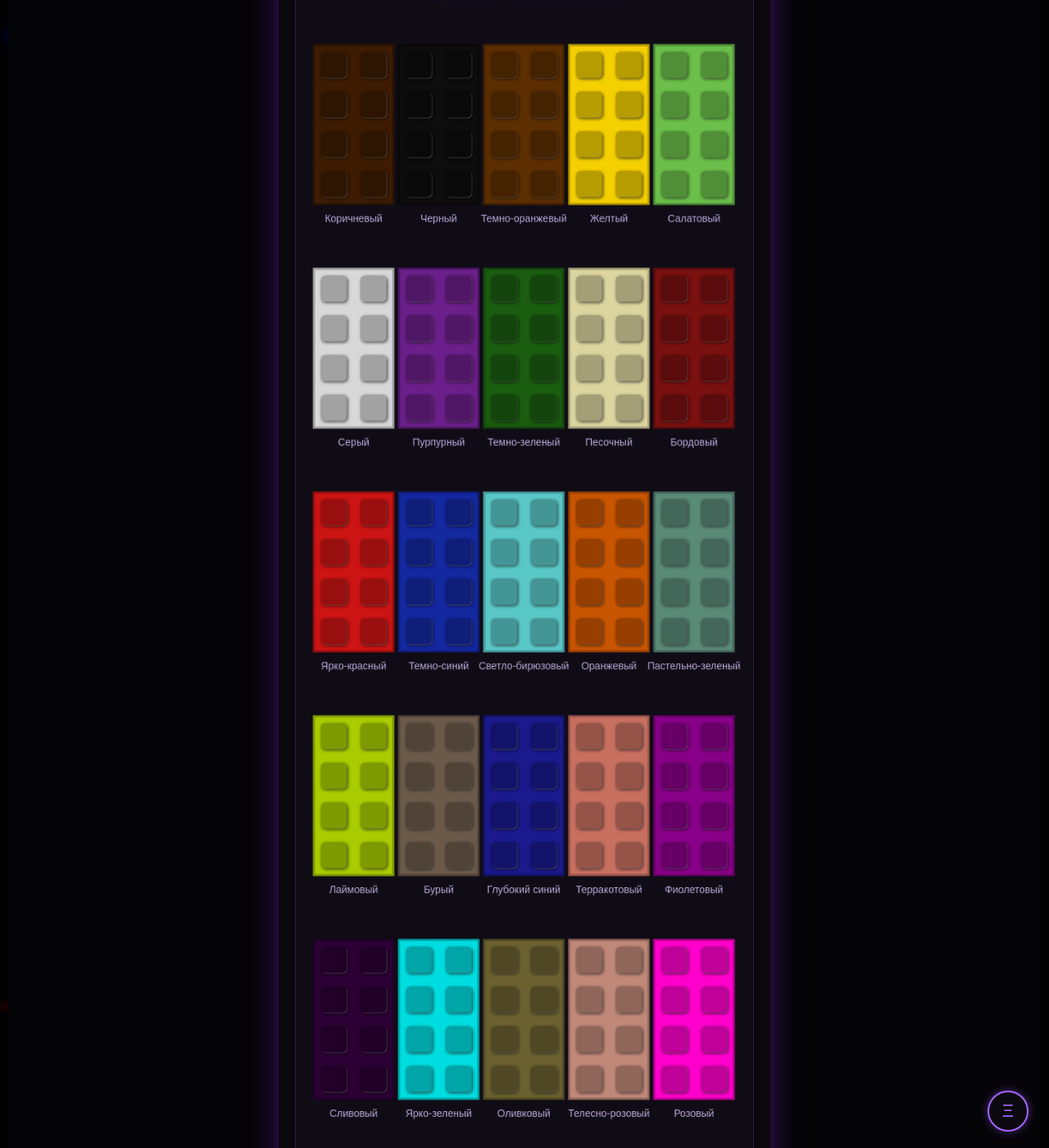
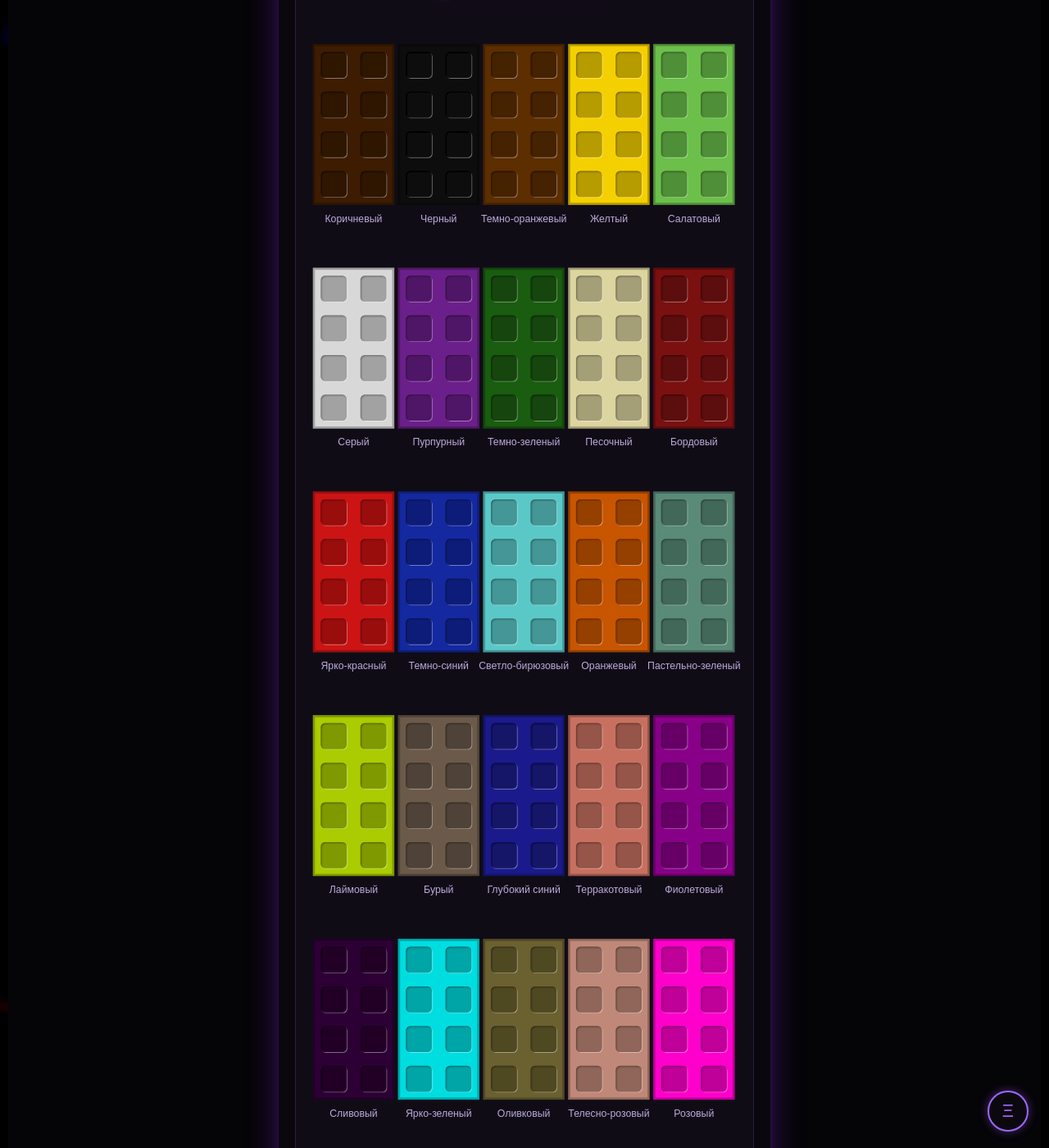
Before and after one commit to kpblm4ik/a51bfcts_wikipedia, a Jekyll site: the page built from summoncoil.md, in a window 1280 px wide and 1400 px high, scrolled down 1303 px. Shown: the whole window at 82% size. Built offline with Jekyll 4.4.1, drawn with Linux system fonts in a browser that asks for light colours; some of the changed lines change nothing that is shown; some of the changed text lies outside the part shown.

Commit message:
Update summoncoil.md

```diff
--- a/summoncoil.md
+++ b/summoncoil.md
@@ -16,7 +16,7 @@
     <h3 style="color: #ffffff; text-align: center; text-shadow: 0 0 15px #a066ff, 0 0 5px rgba(138, 43, 226, 0.8); margin-bottom: 20px;">
         🎨 База цветов кубиков
     </h3>
-    <canvas id="coilsCanvas" width="600" style="display: block; margin: 0 auto; max-width: 100%; height: auto;"></canvas>
+    <div id="svgContainer" style="width: 100%; max-width: 600px; margin: 0 auto;"></div>
 </div>
 
 <script>
@@ -56,41 +56,43 @@
     { hex: "#4477CC", name: "Джинсовый" }
 ];
 
-const canvas = document.getElementById('coilsCanvas');
-const ctx = canvas.getContext('2d');
-
 function adjustColor(hex, factor) {
     let r = parseInt(hex.slice(1, 3), 16);
     let g = parseInt(hex.slice(3, 5), 16);
     let b = parseInt(hex.slice(5, 7), 16);
-    if (factor < 1) {
-        r = Math.max(0, Math.floor(r * factor));
-        g = Math.max(0, Math.floor(g * factor));
-        b = Math.max(0, Math.floor(b * factor));
-    } else {
-        const f = factor - 1;
-        r = Math.min(255, Math.floor(r + (255 - r) * f));
-        g = Math.min(255, Math.floor(g + (255 - g) * f));
-        b = Math.min(255, Math.floor(b + (255 - b) * f));
-    }
+    r = Math.max(0, Math.floor(r * factor));
+    g = Math.max(0, Math.floor(g * factor));
+    b = Math.max(0, Math.floor(b * factor));
     return `rgb(${r}, ${g}, ${b})`;
 }
 
 const STUD = 55;
 const BRICK_W = 2 * STUD;
 const BRICK_H = 4 * STUD;
-const TEXT_SPACE = 40; // Место под текст под каждым кубиком
+const TEXT_SPACE = 40;
 const COLS = 5;
 
-const PAD_X = Math.floor((canvas.width - COLS * BRICK_W) / (COLS + 1));
+const WIDTH = 600;
+const PAD_X = Math.floor((WIDTH - COLS * BRICK_W) / (COLS + 1));
 const PAD_Y = 50;
 
-// Автоматический расчет высоты под любое количество рядов с учетом подписей
 const totalRows = Math.ceil(COIL_COLORS.length / COLS);
-canvas.height = totalRows * (BRICK_H + PAD_Y + TEXT_SPACE) + PAD_Y;
+const HEIGHT = totalRows * (BRICK_H + PAD_Y + TEXT_SPACE) + PAD_Y;
 
-// Полная очистка холста (делает его прозрачным под цвет сайта)
-ctx.clearRect(0, 0, canvas.width, canvas.height);
+// Базовая разметка SVG-контейнера с фильтром внутренней тени для ячеек
+let svgContent = `
+<svg xmlns="http://w3.org" viewBox="0 0 ${WIDTH} ${HEIGHT}" width="100%" height="auto">
+  <defs>
+    <filter id="inset-shadow" x="-20%" y="-20%" width="140%" height="140%">
+      <feOffset dx="1.5" dy="1.5"/>
+      <feGaussianBlur stdDeviation="1.5" result="offset-blur"/>
+      <feComposite operator="out" in="SourceGraphic" in2="offset-blur" result="inverse"/>
+      <feFlood flood-color="black" flood-opacity="0.7" result="color"/>
+      <feComposite operator="in" in="color" in2="inverse" result="shadow"/>
+      <feComposite operator="over" in="shadow" in2="SourceGraphic"/>
+    </filter>
+  </defs>
+`;
 
 COIL_COLORS.forEach((item, idx) => {
     const col = idx % COLS;
@@ -99,54 +101,35 @@
     const bx = PAD_X + col * (BRICK_W + PAD_X);
     const by = PAD_Y + row * (BRICK_H + PAD_Y + TEXT_SPACE);
 
-    // Кубик
-    ctx.fillStyle = item.hex;
-    ctx.fillRect(bx, by, BRICK_W, BRICK_H);
-    ctx.strokeStyle = adjustColor(item.hex, 0.75);
-    ctx.lineWidth = 3;
-    ctx.strokeRect(bx, by, BRICK_W, BRICK_H);
+    const strokeColor = adjustColor(item.hex, 0.75);
+    const innerCellColor = adjustColor(item.hex, 0.75);
 
-    // Плоские вдавленные ячейки со светотенями
+    // 1. Тело кубика и его внешняя обводка
+    svgContent += `  <rect x="${bx}" y="${by}" width="${BRICK_W}" height="${BRICK_H}" fill="${item.hex}" stroke="${strokeColor}" stroke-width="3" />\n`;
+
+    // 2. Генерация ячеек (2х4)
     for (let r = 0; r < 4; r++) {
         for (let c = 0; c < 2; c++) {
             const cx = bx + c * STUD + STUD / 2;
             const cy = by + r * STUD + STUD / 2;
 
-            const size = 36; // Размер ячейки
+            const size = 36;
             const rx = cx - size / 2;
             const ry = cy - size / 2;
-            const radius = 6; // Скругление углов
 
-            ctx.save();
-
-            // 1. Белая фаска-блик (снизу и справа)
-            ctx.fillStyle = "rgba(255, 255, 255, 0.4)";
-            ctx.beginPath();
-            if (ctx.roundRect) ctx.roundRect(rx + 1, ry + 1, size, size, radius);
-            else ctx.rect(rx + 1, ry + 1, size, size);
-            ctx.fill();
-
-            // 2. Черная размытая внутренняя тень (сверху и слева)
-            ctx.shadowColor = "rgba(0, 0, 0, 0.7)";
-            ctx.shadowBlur = 4;
-            ctx.shadowOffsetX = 1.5;
-            ctx.shadowOffsetY = 1.5;
-
-            // Дно вдавленной ячейки
-            ctx.fillStyle = adjustColor(item.hex, 0.75);
-            ctx.beginPath();
-            if (ctx.roundRect) ctx.roundRect(rx, ry, size, size, radius);
-            else ctx.rect(rx, ry, size, size);
-            ctx.fill();
-
-            ctx.restore();
+            // Белая нижняя фаска-блик
+            svgContent += `  <rect x="${rx + 1}" y="${ry + 1}" width="${size}" height="${size}" rx="6" fill="rgba(255, 255, 255, 0.4)" />\n`;
+            // Сама ячейка с внутренней тенью
+            svgContent += `  <rect x="${rx}" y="${ry}" width="${size}" height="${size}" rx="6" fill="${innerCellColor}" filter="url(#inset-shadow)" />\n`;
         }
     }
 
-    // Подписи под кубиками в стиле main.css
-    ctx.fillStyle = "#bcaada";
-    ctx.font = "14px sans-serif";
-    ctx.textAlign = "center";
-    ctx.fillText(item.name, bx + BRICK_W / 2, by + BRICK_H + 25);
+    // 3. Текстовая подпись под кубиком
+    svgContent += `  <text x="${bx + BRICK_W / 2}" y="${by + BRICK_H + 25}" fill="#bcaada" font-family="sans-serif" font-size="14" text-anchor="middle">${item.name}</text>\n`;
 });
+
+svgContent += `</svg>`;
+
+// Монтируем сгенерированный SVG в DOM
+document.getElementById('svgContainer').innerHTML = svgContent;
 </script>
```
